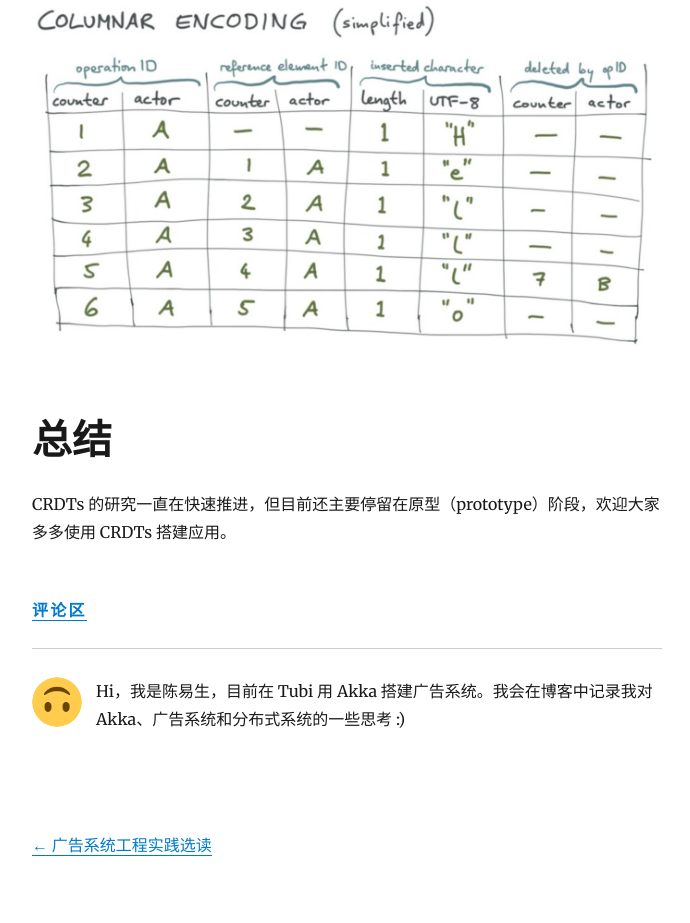
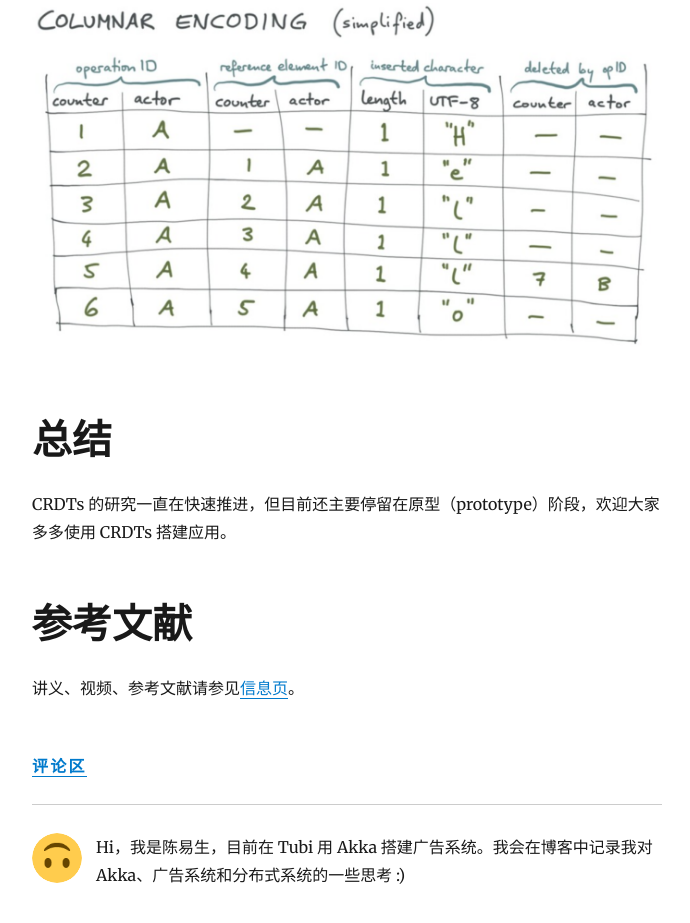
Before and after one commit to YikSanChan/yiksanchan.com, a Gatsby site: page /crdts-the-hard-parts-notes/ in a window 1280 px wide. Shown: the part 11043-11966 px from the top of the page, without its empty margins (293-983 px from the left). Built offline with nearby package versions, Linux system fonts and the light colour scheme; Gatsby itself is replaced by a stand-in of ours; some packages are replaced by stand-ins of ours.

Commit message:
add references

```diff
--- a/content/blog/crdts-the-hard-parts-notes/index.md
+++ b/content/blog/crdts-the-hard-parts-notes/index.md
@@ -172,3 +172,7 @@ Martin 开始介绍 [automerge](https://github.com/automerge/automerge) 项目
 # 总结
 
 CRDTs 的研究一直在快速推进，但目前还主要停留在原型（prototype）阶段，欢迎大家多多使用 CRDTs 搭建应用。
+
+# 参考文献
+
+讲义、视频、参考文献请参见[信息页](https://martin.kleppmann.com/2020/07/06/crdt-hard-parts-hydra.html)。
```
